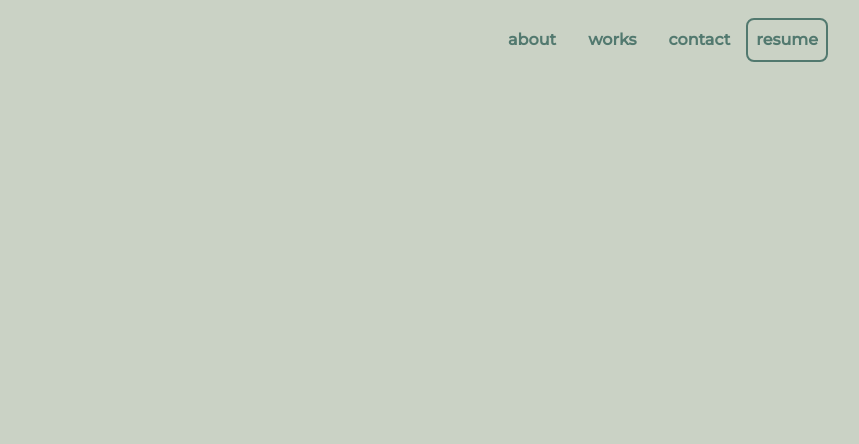
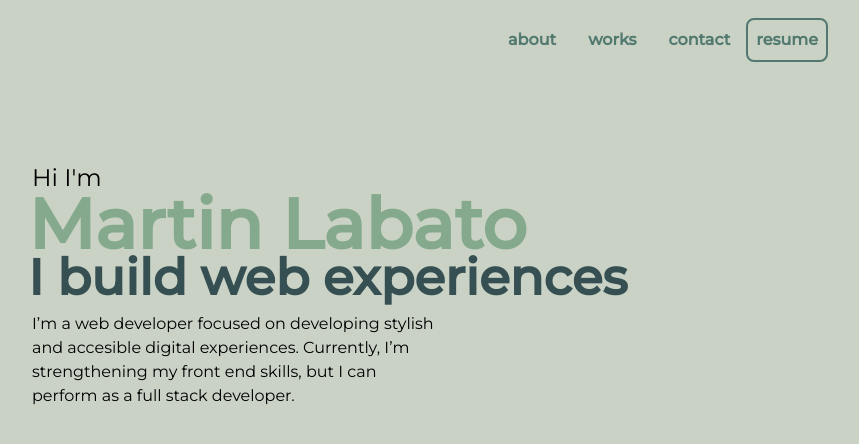
Before and after one commit to mlabato/portfolio-mlabato, a React (Create React App) app: page / in a window 1280 px wide. Shown: the top 444 px of the page, without its empty margins (292-1151 px from the left). Built offline with nearby package versions, Linux system fonts and the light colour scheme.

Commit message:
IntroSection added

```diff
--- a/src/App.js
+++ b/src/App.js
@@ -1,4 +1,4 @@
-import { Fragment } from "react";
+import IntroSection from "./components/sections/IntroSection";
 import Navbar from "./components/sections/Navbar";
 
 
@@ -7,6 +7,7 @@ function App() {
   return (
     <section className="font-montserrat bg-[#CAD2C5] h-screen">
       <Navbar />
+      <IntroSection />
     </section>
   );
 }
--- /dev/null
+++ b/src/components/sections/IntroSection.js
@@ -0,0 +1,20 @@
+import { Fragment } from "react";
+
+const IntroSection = () => {
+  return (
+    <Fragment>
+      <article className="mx-[20rem] relative top-40">
+        <div className="text-[1.5rem] ml-[0.25rem]  ">Hi I'm</div>
+        <div className="absolute top-[0.75rem] font-extrabold text-[70px] text-[#84A98C]">Martin Labato</div>
+         <div className="absolute top-[5rem] font-extrabold text-[50px] text-[#354F52]">I build web experiences</div>
+        <p className="mr-[14rem] ml-[0.25rem] absolute top-[9.5rem]">
+          I’m a web developer focused on developing stylish and accesible
+          digital experiences. Currently, I’m strengthening my front end skills,
+          but I can perform as a full stack developer.
+        </p>
+      </article>
+    </Fragment>
+  );
+};
+
+export default IntroSection;
```
